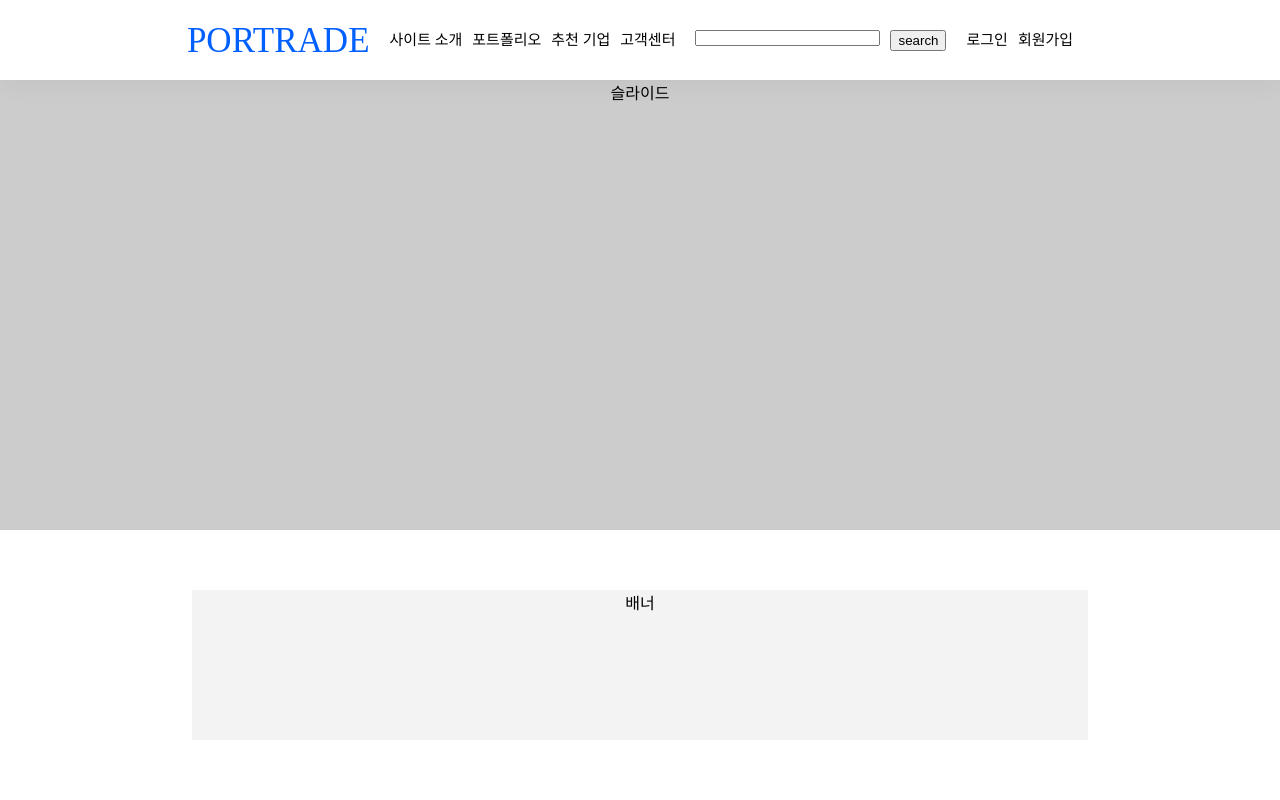
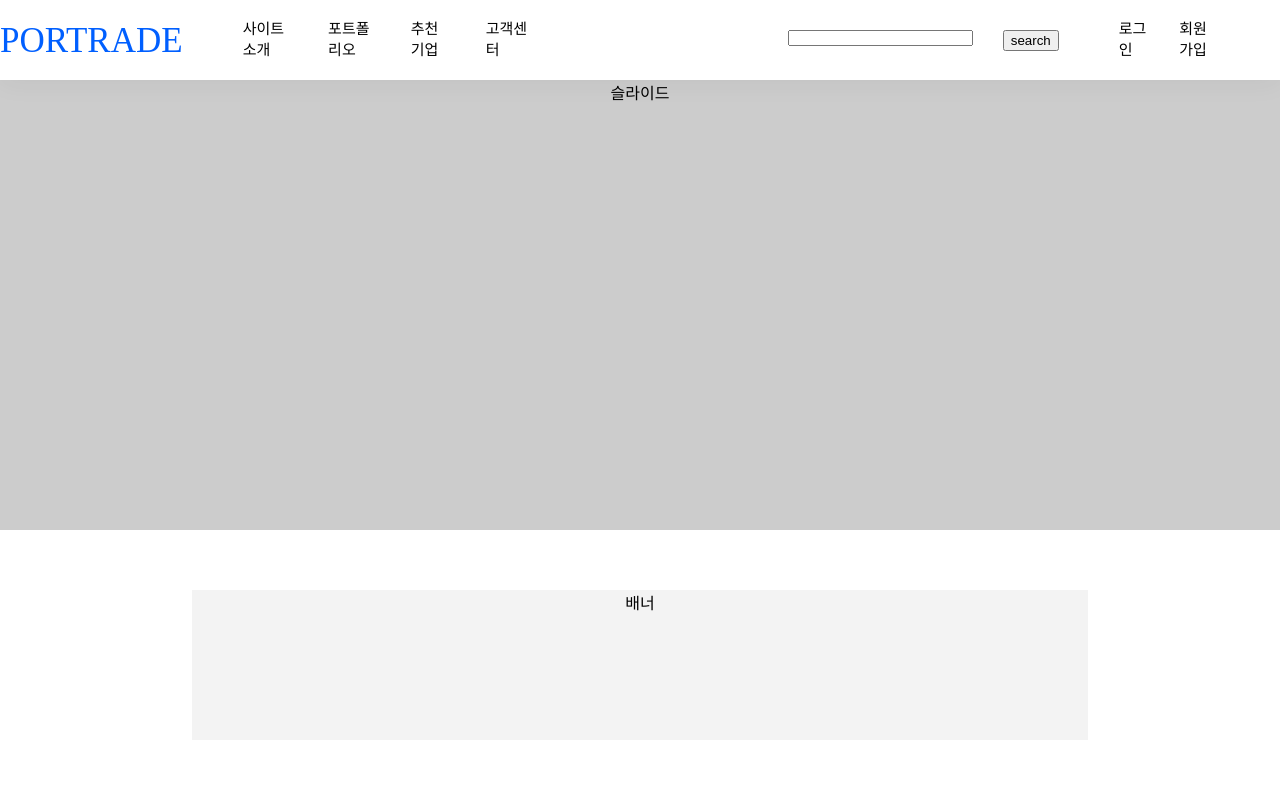
Before and after one commit to haryan248/Portrade_FrontEnd_React, a React (Create React App) app: page / in a window 1280 px wide. Shown: the top 800 px of the page. Built offline with nearby package versions, Linux system fonts and the light colour scheme; a web font is replaced by a local one.

Commit message:
헤더 css 수정

```diff
--- a/src/components/header/css/header.css
+++ b/src/components/header/css/header.css
@@ -12,9 +12,8 @@ header {
 }
 
 header * {
-    margin-right: 10px;
+    margin-right: 30px;
 }
-
 .nav-bar {
     display: flex;
     font: normal normal normal 15px/21px AppleSDGothicNeoM00;
@@ -29,6 +28,7 @@ header * {
 }
 
 .search-wrap {
+    margin-left: 200px;
     display: flex;
 }
 
```
